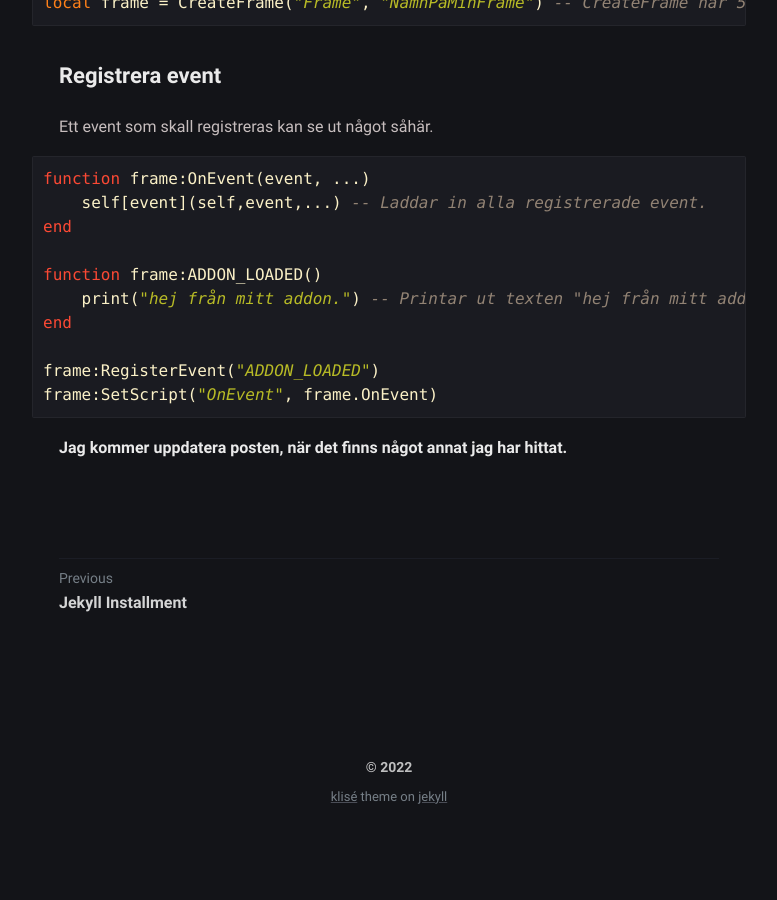
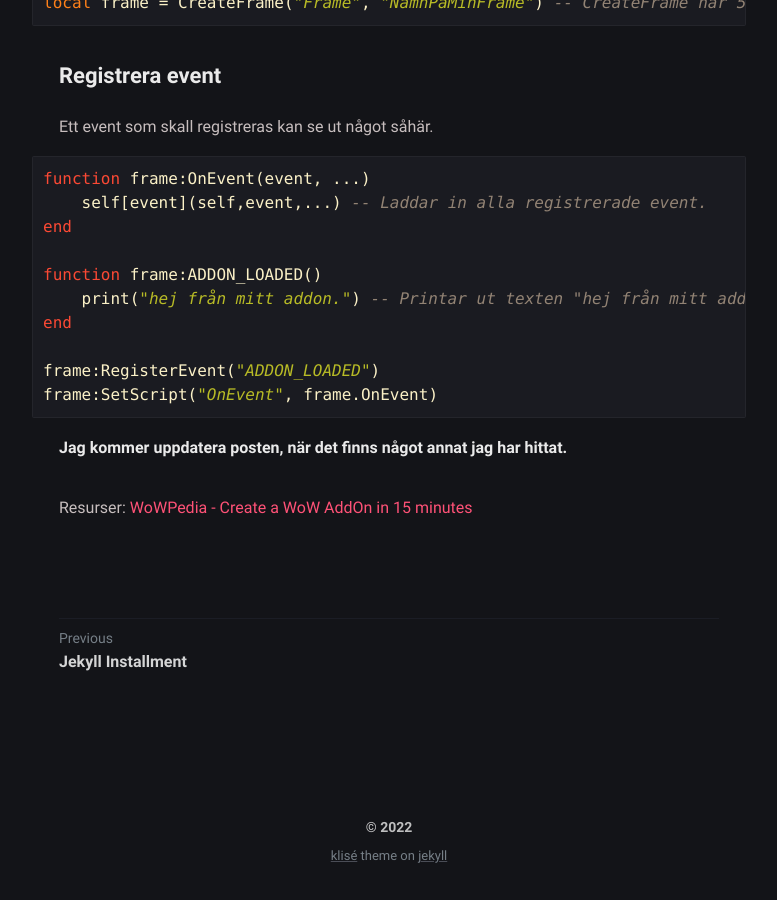
Before and after one commit to fetails/fetails.github.io, a Jekyll site: the page built from _posts/wow-addon-pt1/2022-04-18-wow-addon-pt1.md, in a window 1280 px wide and 900 px high, scrolled down 1265 px. Shown: the whole window, without its empty margins (251-1028 px from the left). Built offline with Jekyll 4.4.1, drawn with Linux system fonts in a browser that asks for light colours; before the commit the page ends 2106 px from its top, so only the background shows below that.

Commit message:
Update 2022-04-18-wow-addon-pt1.md

````diff
--- a/_posts/wow-addon-pt1/2022-04-18-wow-addon-pt1.md
+++ b/_posts/wow-addon-pt1/2022-04-18-wow-addon-pt1.md
@@ -52,3 +52,5 @@ frame:SetScript("OnEvent", frame.OnEvent)
 ```
 
 **Jag kommer uppdatera posten, när det finns något annat jag har hittat.**
+
+Resurser: [WoWPedia - Create a WoW AddOn in 15 minutes](https://wowpedia.fandom.com/wiki/Create_a_WoW_AddOn_in_15_Minutes)
````
